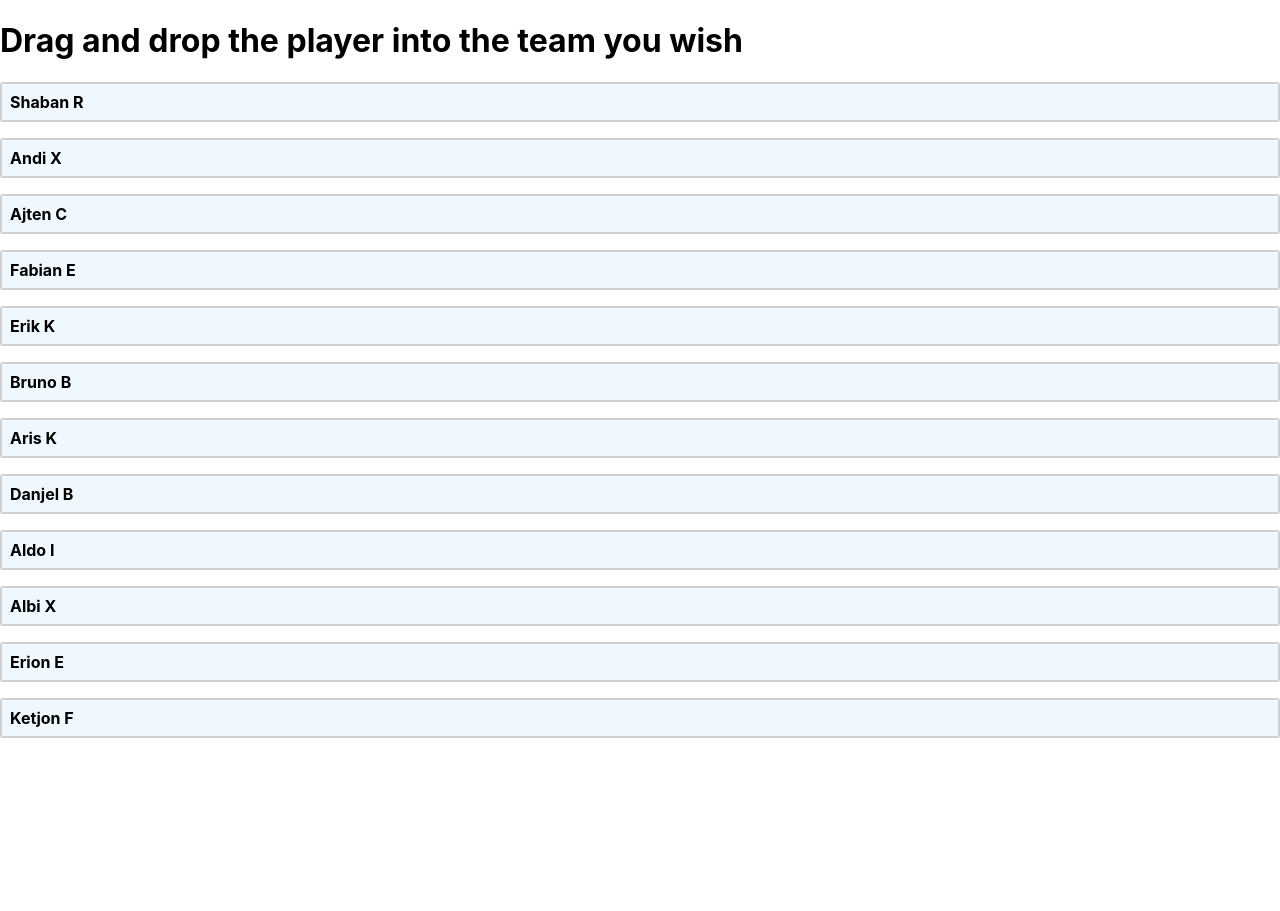
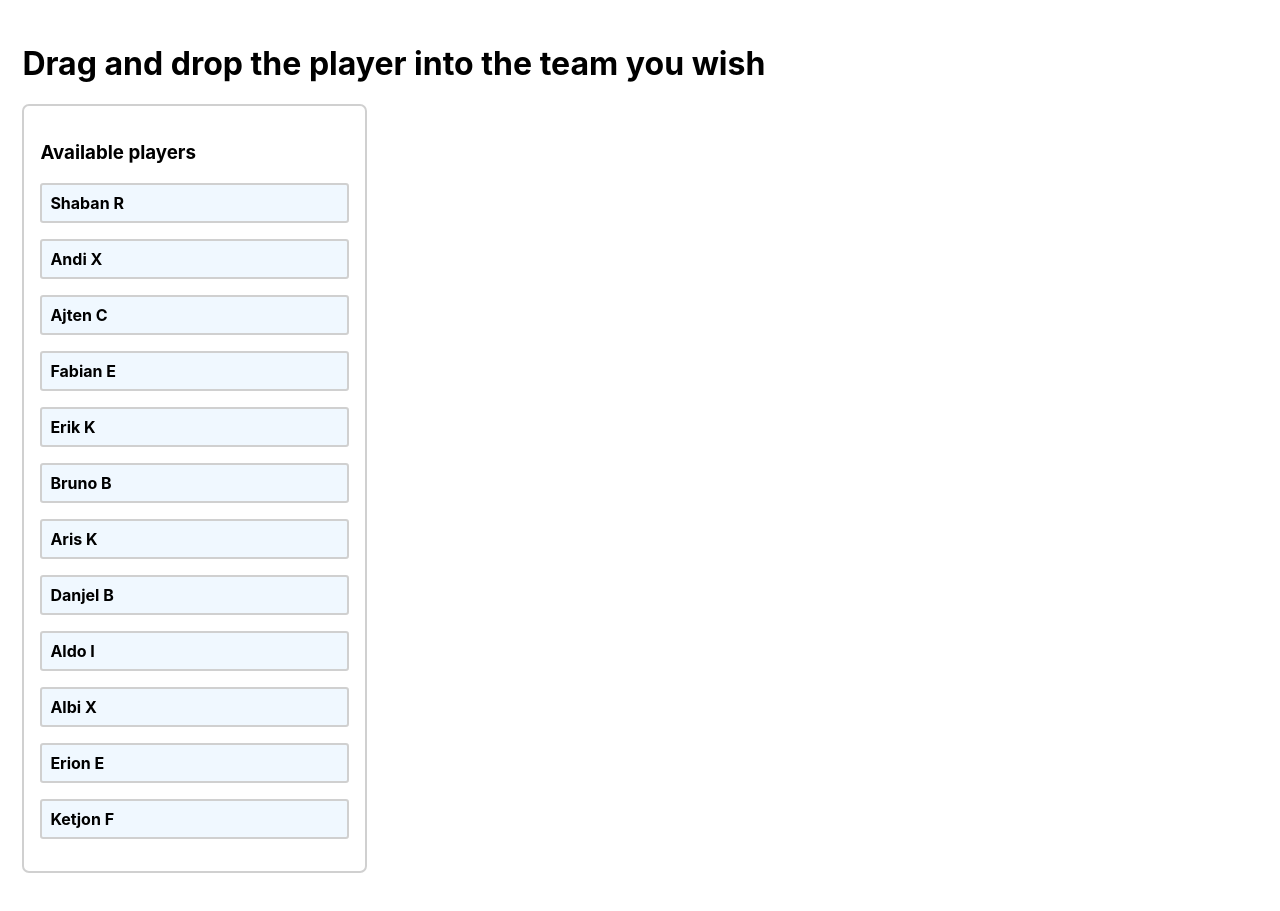
Before and after one commit to omelale/duassis-drag-n-drop, a React (Create React App) app: page / in a window 1280 px wide. Before the commit the page ends 800 px from the top, so only its background shows below. Built offline with nearby package versions, Linux system fonts and the light colour scheme.

Commit message:
add color on drag and resize

```diff
--- a/src/App.css
+++ b/src/App.css
@@ -1,14 +1,21 @@
-
+.App{padding:1.4rem}
 .App-link {
   color: #61dafb;
 }
 
-.players {
+#players {
   list-style: none;
   padding-left: 0;
+  background-color: #fff;
+  padding:1rem;
+  border-radius:7px;
+  border: 2px solid #d0d0d0;
+  max-width:fit-content;
+  min-width:25%
 }
+#players.isDraggingOver{background-color: #d7f2d7}
 
-.players li {
+#players li {
   display: flex;
   align-items: center;
   border: solid 2px #d0d0d0;
@@ -17,8 +24,9 @@
   margin-bottom: 1em;
   background-color: aliceblue;
 }
+#players li.dragging{background-color:rgba(176, 176, 189, 0.473)}
 
-.players p {
+#players p {
   max-width: none;
   font-weight: bold;
   margin: 0;
--- a/src/App.js
+++ b/src/App.js
@@ -22,13 +22,14 @@ function App() {
         <h1>Drag and drop the player into the team you wish</h1>
         <DragDropContext onDragEnd={handleOnDragEnd}>
           <Droppable droppableId="players">
-            {(provided) => (
-              <ul className="players" {...provided.droppableProps} ref={provided.innerRef}>
+            {(provided, snapshot) => (
+              <ul id="players" {...provided.droppableProps} ref={provided.innerRef} isDraggingOver={snapshot.isDraggingOver} className={snapshot.isDraggingOver ? 'isDraggingOver' : ''} >
+                <h3>Available players</h3>
                 {players.map(({ id, name, lastName }, index) => {
                   return (
                     <Draggable key={id} draggableId={id.toString()} index={index}>
-                      {(provided) => (
-                        <li ref={provided.innerRef} {...provided.draggableProps} {...provided.dragHandleProps}>
+                      {(provided, snapshot) => (
+                        <li ref={provided.innerRef} className={snapshot.isDragging ? 'dragging' : ''} {...provided.draggableProps} {...provided.dragHandleProps} isDragging={snapshot.isDragging} >
                           <p>
                             {name + ' ' + lastName}
                           </p>
```
